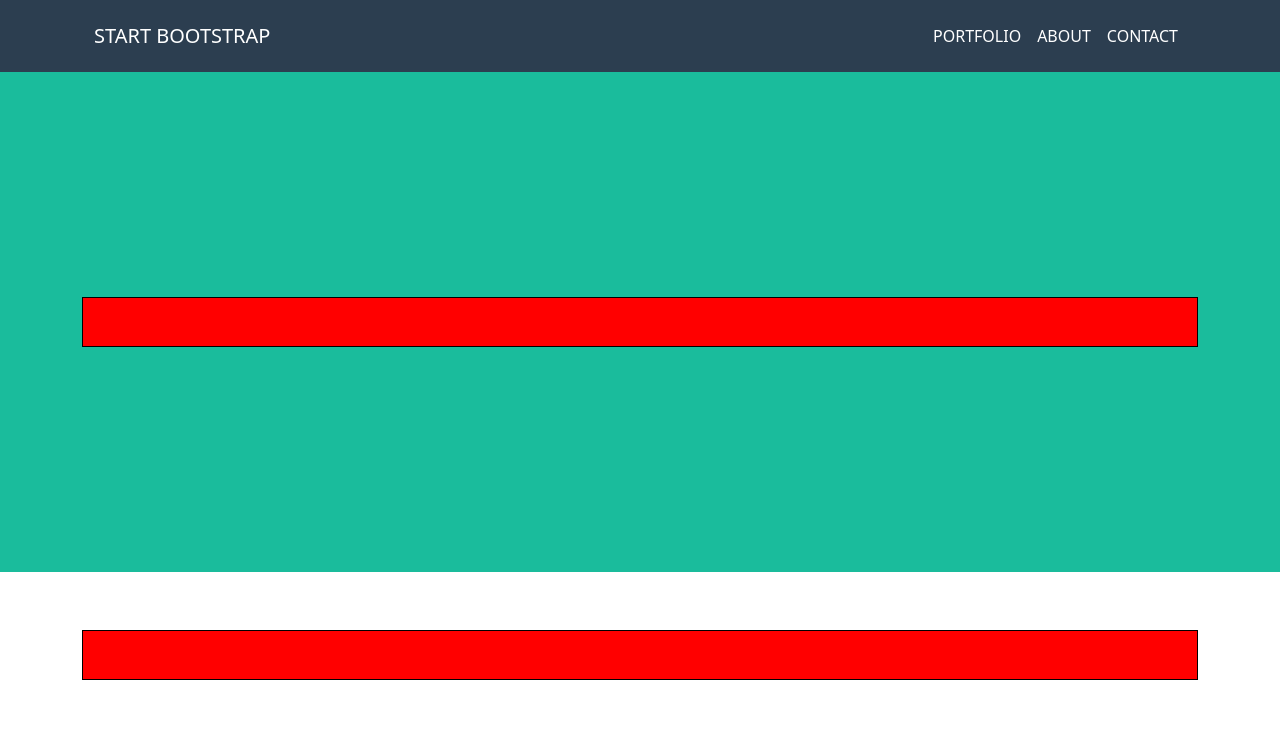
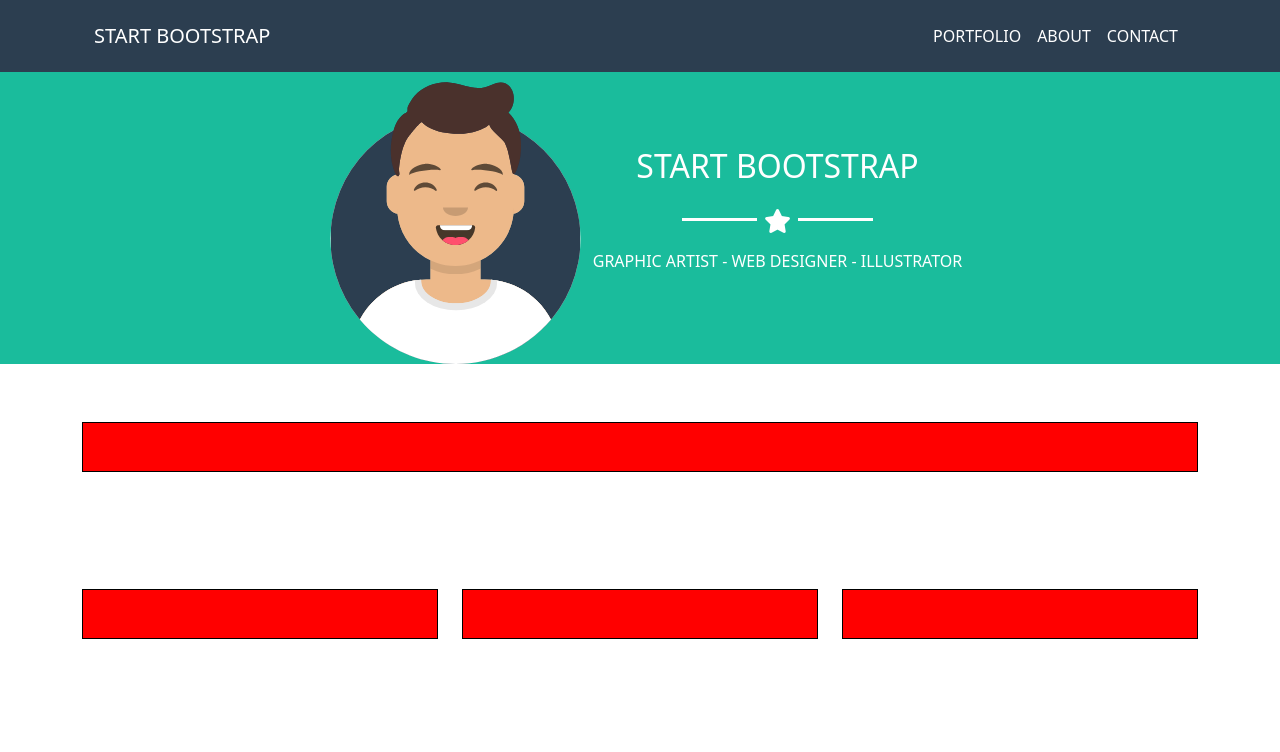
Before and after one commit to AlessioConsolo/html-css-bootstrap-freelancer, a plain HTML site: page index.html in a window 1280 px wide. Shown: the top 752 px of the page. Drawn offline with nearby package versions, Linux system fonts and the light colour scheme.

Commit message:
[UPD] Avatar section added

```diff
--- a/css/style.css
+++ b/css/style.css
@@ -37,3 +37,27 @@
 .body {
   font-family: Arial, Helvetica, sans-serif;
 }
+
+.avatar-img img {
+  width: 275px;
+}
+
+.star::before {
+  content: "";
+  width: 75px;
+  background-color: white;
+  height: 3px;
+  display: inline-block;
+  vertical-align: super;
+  margin-right: 7px;
+}
+
+.star::after {
+  content: "";
+  width: 75px;
+  background-color: white;
+  height: 3px;
+  display: inline-block;
+  vertical-align: super;
+  margin-left: 7px;
+}
--- a/index.html
+++ b/index.html
@@ -9,6 +9,13 @@
       rel="stylesheet"
       integrity="sha384-QWTKZyjpPEjISv5WaRU9OFeRpok6YctnYmDr5pNlyT2bRjXh0JMhjY6hW+ALEwIH"
       crossorigin="anonymous"
+    />
+    <link
+      rel="stylesheet"
+      href="https://cdnjs.cloudflare.com/ajax/libs/font-awesome/6.5.2/css/all.min.css"
+      integrity="sha512-SnH5WK+bZxgPHs44uWIX+LLJAJ9/2PkPKZ5QiAj6Ta86w+fsb2TkcmfRyVX3pBnMFcV7oQPJkl9QevSCWr3W6A=="
+      crossorigin="anonymous"
+      referrerpolicy="no-referrer"
     />
     <title>Start Bootstrap</title>
   </head>
@@ -55,9 +62,20 @@
     </div>
     <div class="container-fluid bg-lightgreen">
       <div class="container">
-        <div class="row h-500px justify-content-center align-items-center">
-          <div class="col">
-            <div class="content"></div>
+        <div class="row">
+          <div
+            class="col flex-wrap d-flex justify-content-center align-items-center text-center"
+          >
+            <div class="avatar-img">
+              <img src="./img/avatar.svg" alt="" />
+            </div>
+            <div class="avatar-text my-2 text-white">
+              <h2>START BOOTSTRAP</h2>
+              <span class="star d-inline-block my-3"
+                ><i class="fa-solid fa-star fa-xl"></i
+              ></span>
+              <p>GRAPHIC ARTIST - WEB DESIGNER - ILLUSTRATOR</p>
+            </div>
           </div>
         </div>
       </div>
```
